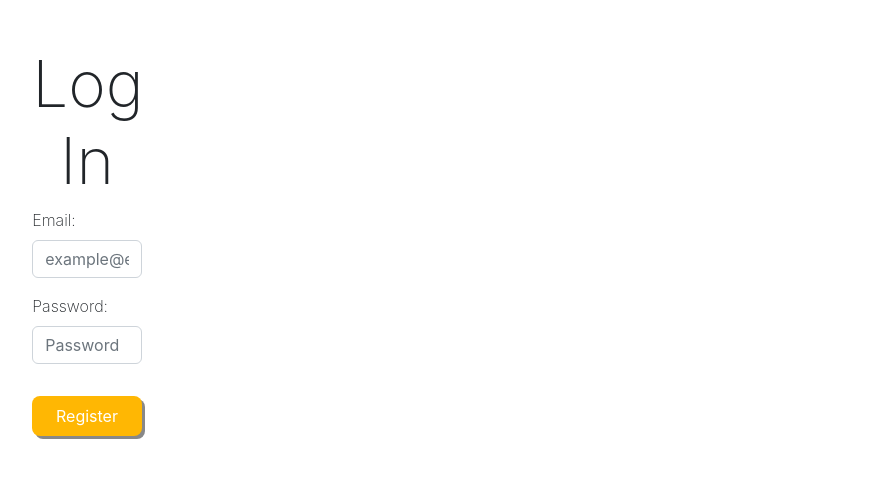
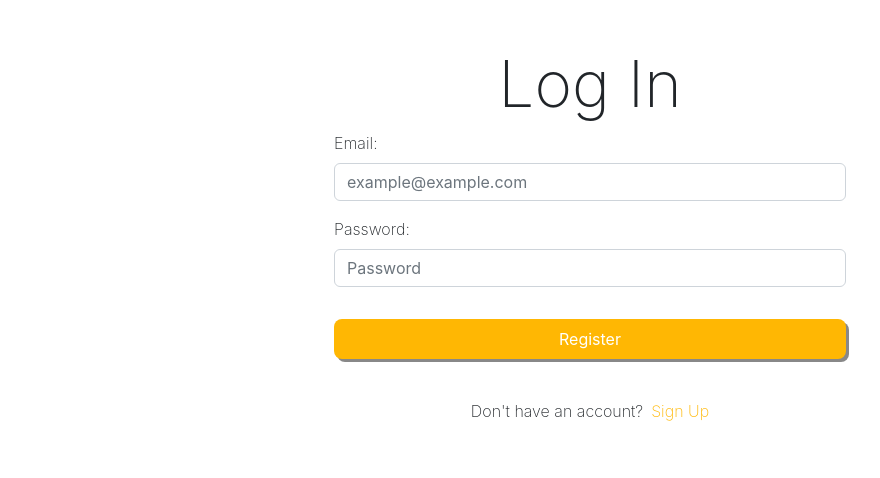
Before and after one commit to DomJF45/LabRats, a React (Create React App) app in the folder client/: page /login in a window 1280 px wide. Shown: the part 114-592 px from the top of the page, without its empty margins (50-930 px from the left). Built offline with nearby package versions, Linux system fonts and the light colour scheme.

Commit message:
fixed styling bug

```diff
--- a/client/src/components/auth/LoginUser.jsx
+++ b/client/src/components/auth/LoginUser.jsx
@@ -1,7 +1,7 @@
 import React, {useEffect, useRef} from 'react'
 import { useSelector, useDispatch } from 'react-redux';
 import { login, reset } from '../../features/auth/authSlice';
-import { useNavigate, Link } from 'react-router-dom';
+import { useNavigate, NavLink } from 'react-router-dom';
 import { toast } from 'react-toastify';
 import Form from "react-bootstrap/Form"
 import MyButton from '../button/MyButton'
@@ -82,6 +82,20 @@ const LoginUser = () => {
           </Form.Group>
           <MyButton props={"100%"} onClick={() => this.submit()}>Register</MyButton>
         </Form>
+        <div style={{padding: "1.5rem 0", display: "flex", justifyContent: "center"}}>
+          <div style={{paddingRight: ".5rem"}}>
+
+            <p style={{textAlign: "center"}}>Don't have an account? </p>
+          </div>
+          <NavLink
+            to="/register"
+            style={isActive => ({
+              color: isActive ? "#FFB703" : "blue",
+              textDecoration: "none"
+            })}
+
+          >Sign Up</NavLink>
+        </div>
       </div>
     </div>
     </>
--- a/client/src/index.css
+++ b/client/src/index.css
@@ -7,7 +7,7 @@ body {
   -webkit-font-smoothing: antialiased;
   -moz-osx-font-smoothing: grayscale;
   font-weight: 300;
-  position: absolute;
+
 }
 
 code {
--- a/client/src/styles/Register.css
+++ b/client/src/styles/Register.css
@@ -10,7 +10,6 @@
   font-size: 4rem;
   text-align: center;
   font-weight: 200;
-  position: relative;
 }
 
 .loading-on {
```
